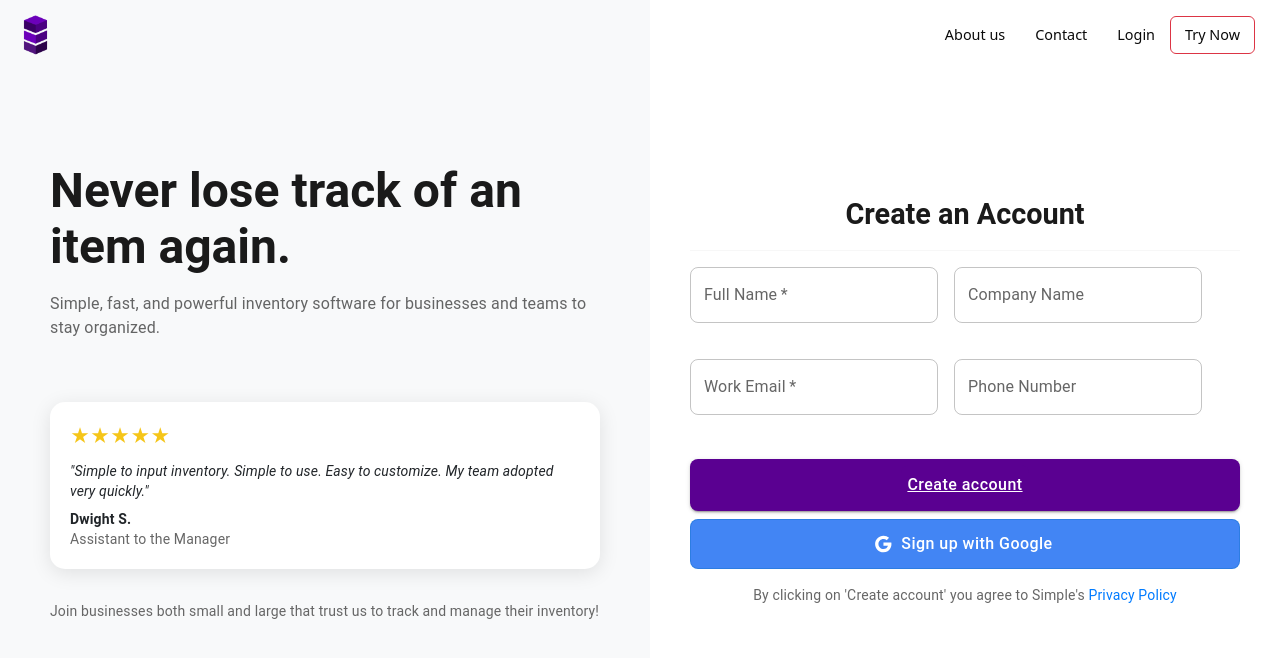
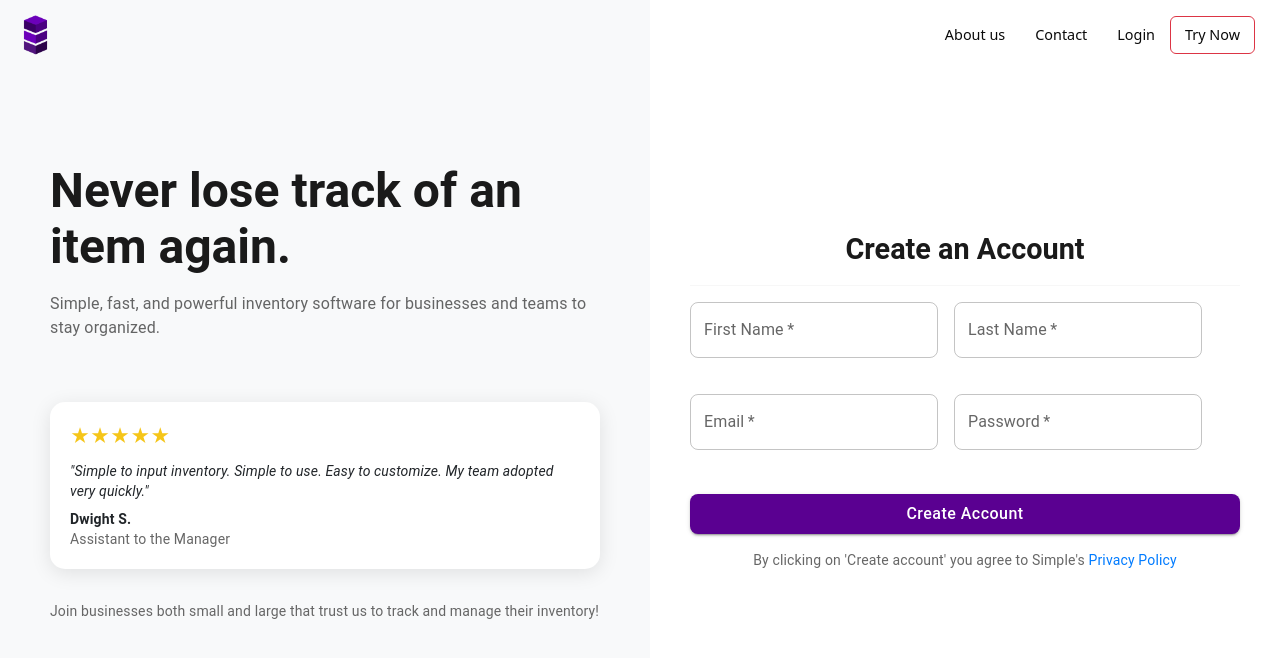
Before and after one commit to imrandurmus/inventory-management-system, a React (Vite) app in the folder frontend/: page /SignUp in a window 1280 px wide. Shown: the top 658 px of the page. Built offline with nearby package versions, Linux system fonts and the light colour scheme.

Commit message:
Brushed up the sign up and it's connection to backend  also modified the initializer to have the profile pictures too

```diff
--- a/frontend/src/SignUp.tsx
+++ b/frontend/src/SignUp.tsx
@@ -5,32 +5,26 @@ import {
   Typography,
   Box,
   Divider,
-  MenuItem,
   Grid,
 } from "@mui/material";
-import { Google as GoogleIcon } from "@mui/icons-material";
 import "./CSS/SignUp.css";
-import { signInWithGoogle } from "./firebaseConfig";
-import { createUserWithEmailAndPassword } from "firebase/auth";
-import { Link } from "react-router-dom";
+import { Link, useNavigate } from "react-router-dom";
 import WBGHeader from "./WBGHeader";
-import { auth } from "./firebaseConfig";
+
+const BASE_URL = "http://localhost:8080"; // Your backend URL
 
 const SignUp = () => {
   useEffect(() => {
     window.scrollTo(0, 0);
   }, []);
 
+  const navigate = useNavigate();
+
   const [formData, setFormData] = useState({
-    fullName: "",
+    firstName: "",
+    lastName: "",
     email: "",
     password: "",
-    companyName: "",
-    phoneNumber: "",
-    country: "",
-    language: "",
-    companySize: "",
-    interest: "",
   });
 
   const [errorMessage, setErrorMessage] = useState("");
@@ -41,18 +35,32 @@ const SignUp = () => {
 
   const handleSubmit = async (event: React.FormEvent) => {
     event.preventDefault();
-    const { email, password, fullName } = formData;
-    if (!email || !password || !fullName) {
+    const { firstName, lastName, email, password } = formData;
+
+    if (!firstName || !lastName || !email || !password) {
       setErrorMessage("All required fields must be filled.");
       return;
     }
 
     try {
-      await createUserWithEmailAndPassword(auth, email, password);
+      const response = await fetch(`${BASE_URL}/auth/signup`, {
+        method: "POST",
+        headers: {
+          "Content-Type": "application/json",
+        },
+        body: JSON.stringify(formData),
+      });
+
+      if (!response.ok) {
+        const errorText = await response.text();
+        throw new Error(errorText || "Signup failed.");
+      }
+
       setErrorMessage("");
-      console.log("Signed up with:", formData);
-    } catch (error) {
-      setErrorMessage("Failed to create account. Please try again.");
+      console.log("Signed up successfully:", formData);
+      navigate("/login");
+    } catch (error: any) {
+      setErrorMessage(error.message || "Failed to create account. Please try again.");
     }
   };
 
@@ -92,27 +100,29 @@ const SignUp = () => {
               <Grid container spacing={2}>
                 <Grid item xs={12} sm={6}>
                   <TextField
-                    label="Full Name"
+                    label="First Name"
                     fullWidth
                     variant="outlined"
-                    value={formData.fullName}
-                    onChange={handleChange("fullName")}
+                    value={formData.firstName}
+                    onChange={handleChange("firstName")}
                     required
                     error={!!errorMessage}
                   />
                 </Grid>
                 <Grid item xs={12} sm={6}>
                   <TextField
-                    label="Company Name"
+                    label="Last Name"
                     fullWidth
                     variant="outlined"
-                    value={formData.companyName}
-                    onChange={handleChange("companyName")}
+                    value={formData.lastName}
+                    onChange={handleChange("lastName")}
+                    required
+                    error={!!errorMessage}
                   />
                 </Grid>
-                <Grid item xs={12} sm={6}>
+                <Grid item xs={12}>
                   <TextField
-                    label="Work Email"
+                    label="Email"
                     fullWidth
                     type="email"
                     variant="outlined"
@@ -122,14 +132,16 @@ const SignUp = () => {
                     error={!!errorMessage}
                   />
                 </Grid>
-                <Grid item xs={12} sm={6}>
+                <Grid item xs={12}>
                   <TextField
-                    label="Phone Number"
+                    label="Password"
                     fullWidth
-                    type="tel"
+                    type="password"
                     variant="outlined"
-                    value={formData.phoneNumber}
-                    onChange={handleChange("phoneNumber")}
+                    value={formData.password}
+                    onChange={handleChange("password")}
+                    required
+                    error={!!errorMessage}
                   />
                 </Grid>
               </Grid>
@@ -141,20 +153,7 @@ const SignUp = () => {
                 className="submit-buttonn"
                 sx={{ mt: 3 }}
               >
-                <Link to="/User-Dashboard" className="submit-buttonn">
-                  Create account
-                </Link>
-              </Button>
-
-              <Button
-                className="google-buttonn"
-                variant="outlined"
-                fullWidth
-                startIcon={<GoogleIcon />}
-                sx={{ mt: 1 }}
-                onClick={signInWithGoogle}
-              >
-                Sign up with Google
+                Create Account
               </Button>
 
               <Typography textAlign="center" mt={2} variant="body2" color="textSecondary">
@@ -163,6 +162,11 @@ const SignUp = () => {
                   Privacy Policy
                 </Link>
               </Typography>
+              {errorMessage && (
+                <Typography color="error" mt={2}>
+                  {errorMessage}
+                </Typography>
+              )}
             </form>
           </Box>
         </Box>
```
Also changed, not shown: 1 other file (tests, documents, lock files or other folders).
